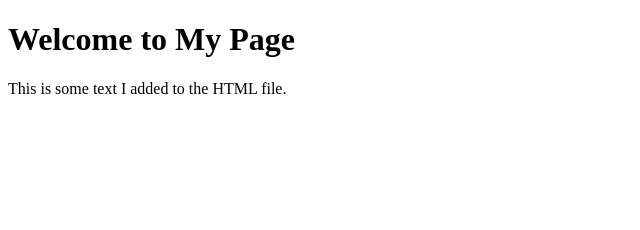
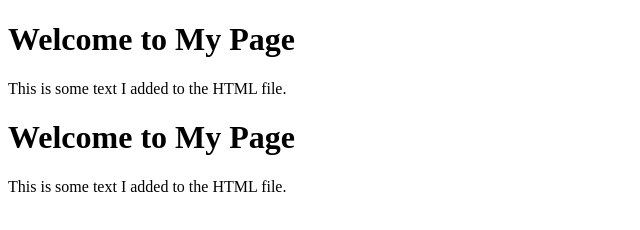
Before and after one commit to AdamekZabiele13/index, a plain HTML site: page index.html in a window 1280 px wide. Shown: the whole page, without its empty margins (0-640 px from the left). Drawn offline with Linux system fonts and the light colour scheme.

Commit message:
Update index.html

```diff
--- a/index.html
+++ b/index.html
@@ -8,3 +8,7 @@
     <p>This is some text I added to the HTML file.</p>
   </body>
 </html>
+ <body>
+  <h1>Welcome to My Page</h1>
+    <p>This is some text I added to the HTML file.</p>
+  </body>
```
